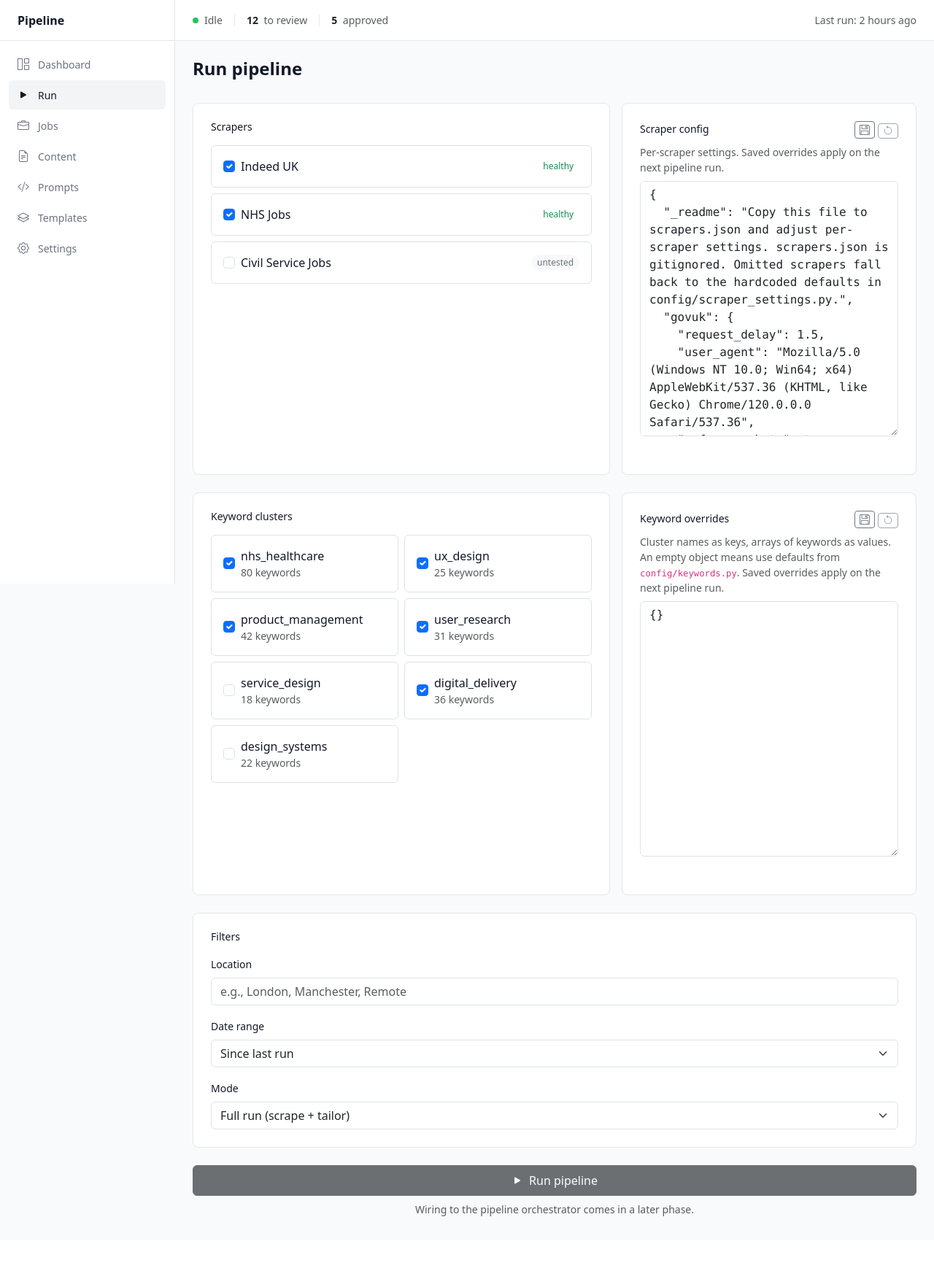
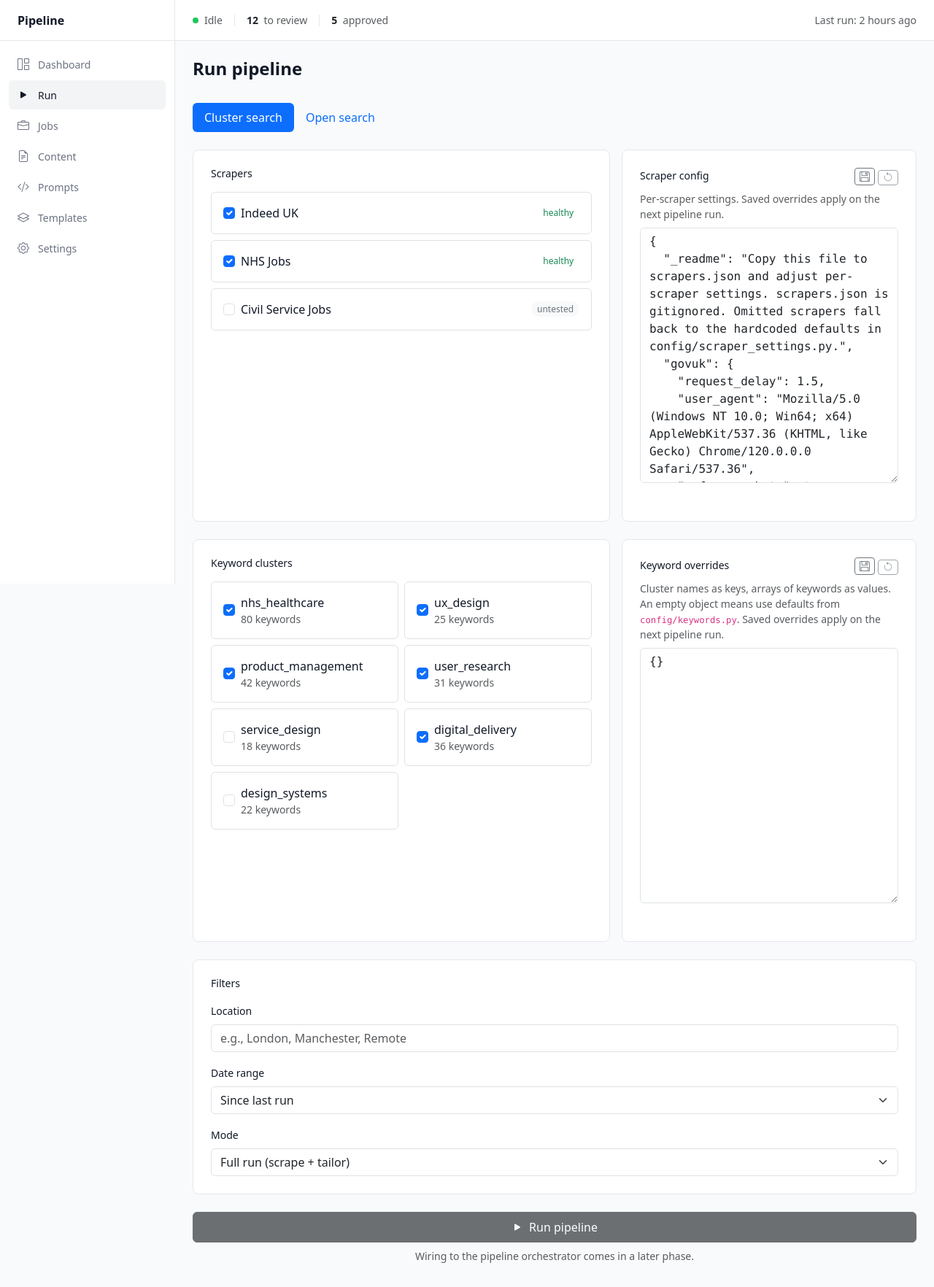
Before and after one commit to designedbykaz/job-search-automation, a Flask app: page /run/ in a window 1280 px wide. Shown: the whole page at 73% size. Before the commit the page ends 1667 px from the top, so only its background shows below. Run offline with Flask 3, Linux system fonts and the light colour scheme; some libraries are stand-ins or nearby versions.

Commit message:
Add Open search tab to Run page
Nav pills at the top of the Run page switch between Cluster search
(existing) and Open search (new). Cluster panel is unchanged.

Open search panel: textarea for search terms (one per line),
location text input, Run button with spinner and disabled-while-
running. Submits via HTMX, renders result partial inline.

Result partial shows counts of jobs found, unique kept, and any
warnings. Error state is a red alert.

```diff
--- /dev/null
+++ b/ui/templates/pipeline/_open_search_panel.html
@@ -0,0 +1,32 @@
+<div class="panel p-4">
+  <h2 class="section-title">Open search (GOV.UK Jobs)</h2>
+  <p class="text-muted small mb-3">
+    Enter one search term per line. Each term is combined with the optional location and sent to the GOV.UK scraper; unique jobs are logged to your Google Sheet with cluster <code>open_search</code>.
+  </p>
+
+  <form
+    hx-post="{{ url_for('pipeline.run_open_search') }}"
+    hx-target="#open-search-result"
+    hx-swap="innerHTML"
+    hx-disabled-elt="button[type='submit']">
+    <div class="mb-3">
+      <label class="form-label small" for="open-search-terms">Search terms</label>
+      <textarea id="open-search-terms" name="terms" class="form-control font-monospace"
+                rows="8" spellcheck="false"
+                placeholder="waiter&#10;bar staff&#10;admin assistant"></textarea>
+    </div>
+    <div class="mb-3">
+      <label class="form-label small" for="open-search-location">Location (optional)</label>
+      <input id="open-search-location" type="text" name="location" class="form-control"
+             placeholder="Slough" autocomplete="off">
+    </div>
+    <button type="submit" class="btn btn-dark w-100 py-2 d-inline-flex align-items-center justify-content-center gap-2 position-relative">
+      <span class="spinner-border spinner-border-sm htmx-indicator" role="status" aria-hidden="true"></span>
+      <span>Run open search</span>
+    </button>
+  </form>
+  <p class="text-muted small mt-2 mb-0">
+    This may take several minutes depending on the number of terms.
+  </p>
+  <div id="open-search-result" class="mt-3" aria-live="polite"></div>
+</div>
--- a/ui/templates/pipeline/index.html
+++ b/ui/templates/pipeline/index.html
@@ -5,7 +5,25 @@
 <div class="page" style="max-width: 1280px;">
   <h1 class="page-title">Run pipeline</h1>
 
-  <form>
+  <ul class="nav nav-pills mb-4" role="tablist">
+    <li class="nav-item">
+      <button class="nav-link active" data-bs-toggle="pill"
+              data-bs-target="#cluster-pane" type="button" role="tab"
+              aria-controls="cluster-pane" aria-selected="true">
+        Cluster search
+      </button>
+    </li>
+    <li class="nav-item">
+      <button class="nav-link" data-bs-toggle="pill"
+              data-bs-target="#open-pane" type="button" role="tab"
+              aria-controls="open-pane" aria-selected="false">
+        Open search
+      </button>
+    </li>
+  </ul>
+
+  <div class="tab-content">
+    <div class="tab-pane fade show active" id="cluster-pane" role="tabpanel" tabindex="0">
       <div class="row g-3 mb-4">
         <div class="col-lg-7">
           <div class="panel p-4 mb-0 h-100">
@@ -89,6 +107,11 @@
       <p class="text-muted small text-center mt-2 mb-0">
         Wiring to the pipeline orchestrator comes in a later phase.
       </p>
-  </form>
+    </div>
+
+    <div class="tab-pane fade" id="open-pane" role="tabpanel" tabindex="0">
+      {% include "pipeline/_open_search_panel.html" %}
+    </div>
+  </div>
 </div>
 {% endblock %}
```
Also changed, not shown: ui/templates/pipeline/_open_search_result.html (added, +21 -0 lines). Lines whose indentation alone changed are shown as unchanged.
